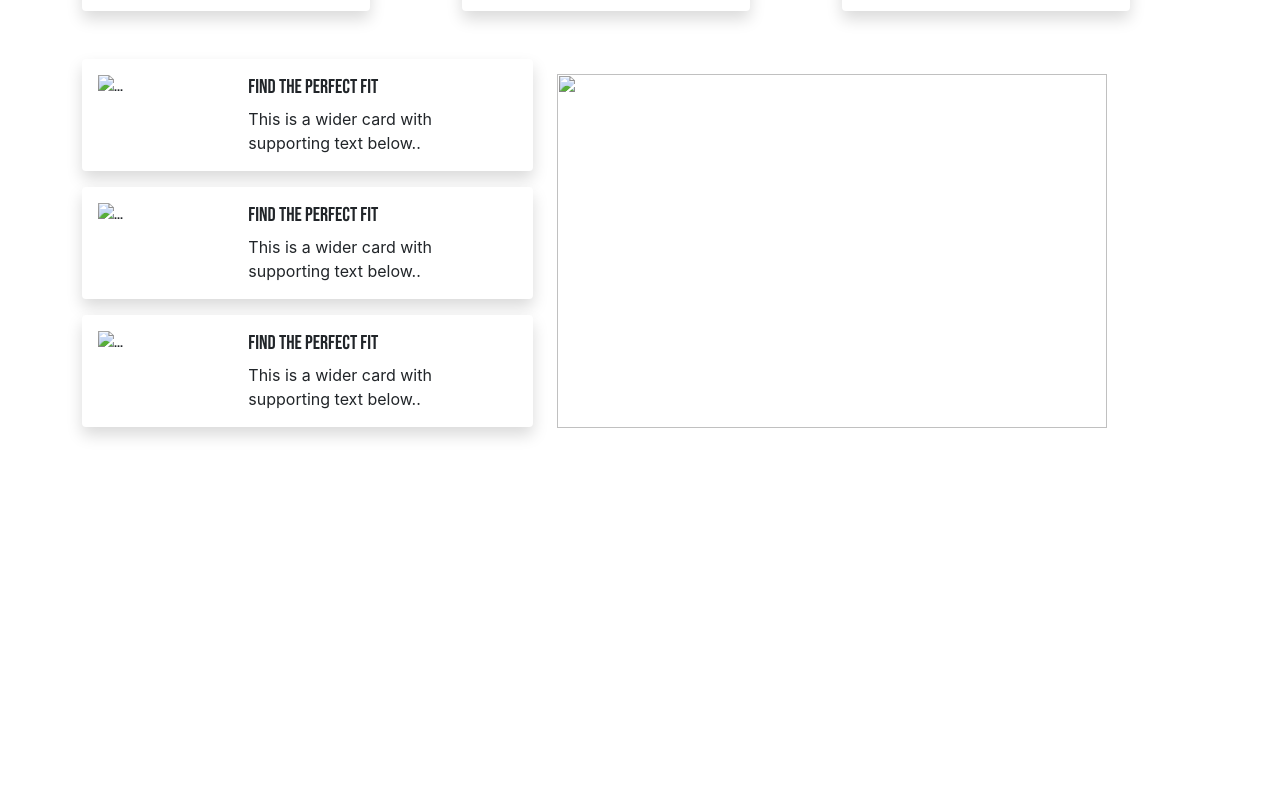
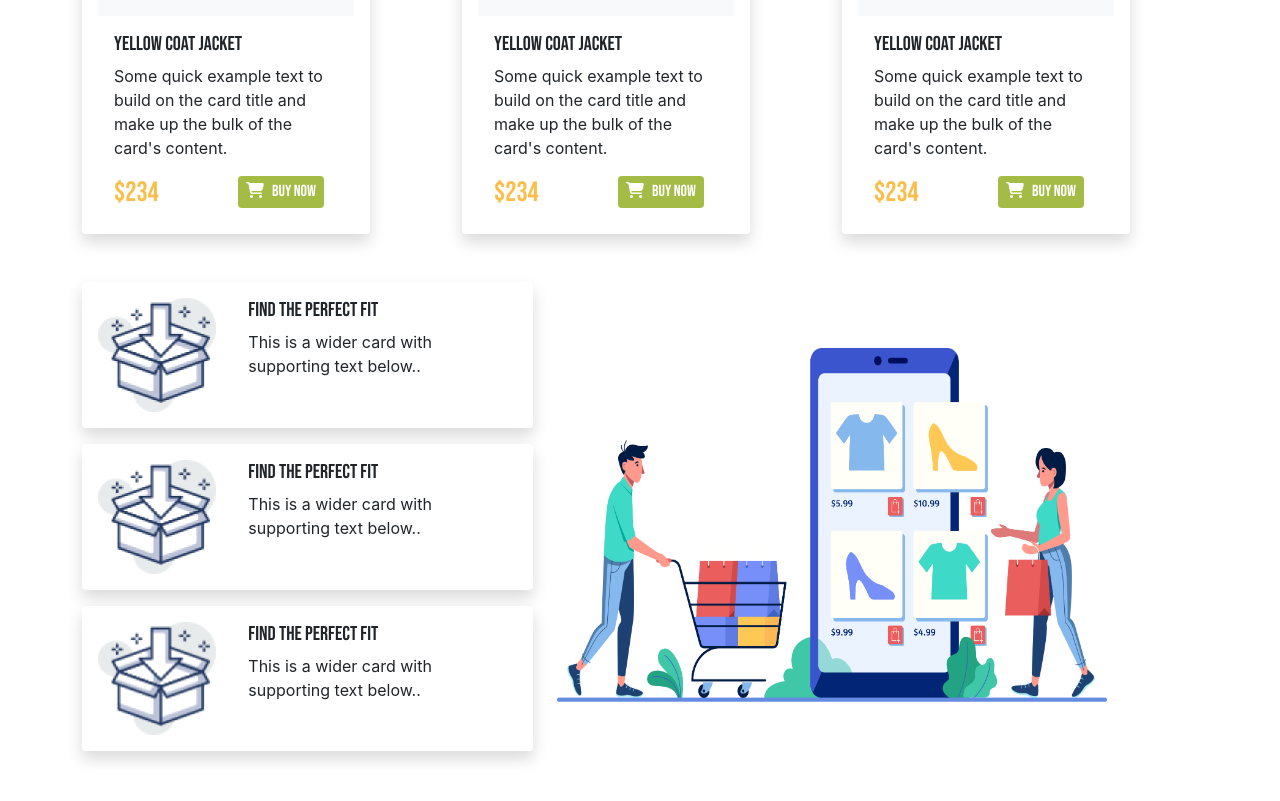
Before and after one commit to HemelB/Penguin-fashion, a plain HTML site: page index.html in a window 1280 px wide. Shown: the part 1679-2480 px from the top of the page. Before the commit the page ends 2170 px from the top, so only its background shows below. Drawn offline with nearby package versions, Linux system fonts and the light colour scheme; the site is published under a folder, as on GitHub Pages, so addresses that start at the root find nothing; files whose address does not match are found by name.

Commit message:
media edited

```diff
--- a/index.html
+++ b/index.html
@@ -60,7 +60,7 @@
             <button type="button" class="btn btn-success py-3 px-4" style="background-color:#A4BC46; border: 0cm;"><i class="fa-solid fa-cart-shopping me-2"></i>Buy Now</button>
         </div>
         <div class="col-md-6">
-            <img src="/media/images/model.png" alt="">
+            <img src="media/images/model.png" alt="">
         </div>
     </div>
 </div>
@@ -192,7 +192,7 @@
                 <div class="card mb-1 shadow mb-3 bg-body rounded" style="max-width: 540px;border: 0cm;">
                     <div class="row g-0">
                     <div class="col-md-4">
-                        <img src="/media/images/box.png" class="img-fluid rounded-start p-3" alt="...">
+                        <img src="media/images/box.png" class="img-fluid rounded-start p-3" alt="...">
                     </div>
                     <div class="col-md-8">
                         <div class="card-body">
@@ -205,7 +205,7 @@
                 <div class="card mb-1 shadow mb-3 bg-body rounded" style="max-width: 540px;border: 0cm;">
                     <div class="row g-0">
                     <div class="col-md-4">
-                        <img src="/media/images/box.png" class="img-fluid rounded-start p-3" alt="...">
+                        <img src="media/images/box.png" class="img-fluid rounded-start p-3" alt="...">
                     </div>
                     <div class="col-md-8">
                         <div class="card-body">
@@ -218,7 +218,7 @@
                 <div class="card mb-1 shadow mb-3 bg-body rounded" style="max-width: 540px;border: 0cm;">
                     <div class="row g-0">
                     <div class="col-md-4">
-                        <img src="/media/images/box.png" class="img-fluid rounded-start p-3" alt="...">
+                        <img src="media/images/box.png" class="img-fluid rounded-start p-3" alt="...">
                     </div>
                     <div class="col-md-8">
                         <div class="card-body">
@@ -230,7 +230,7 @@
                 </div>
        </div>
        <div class="col col-md-7 d-flex align-items-center">
-           <img width="550px" height="354px" src="/media/images/shopping.png" alt="">
+           <img width="550px" height="354px" src="media/images/shopping.png" alt="">
        </div>
    </div>
 </section>
```
